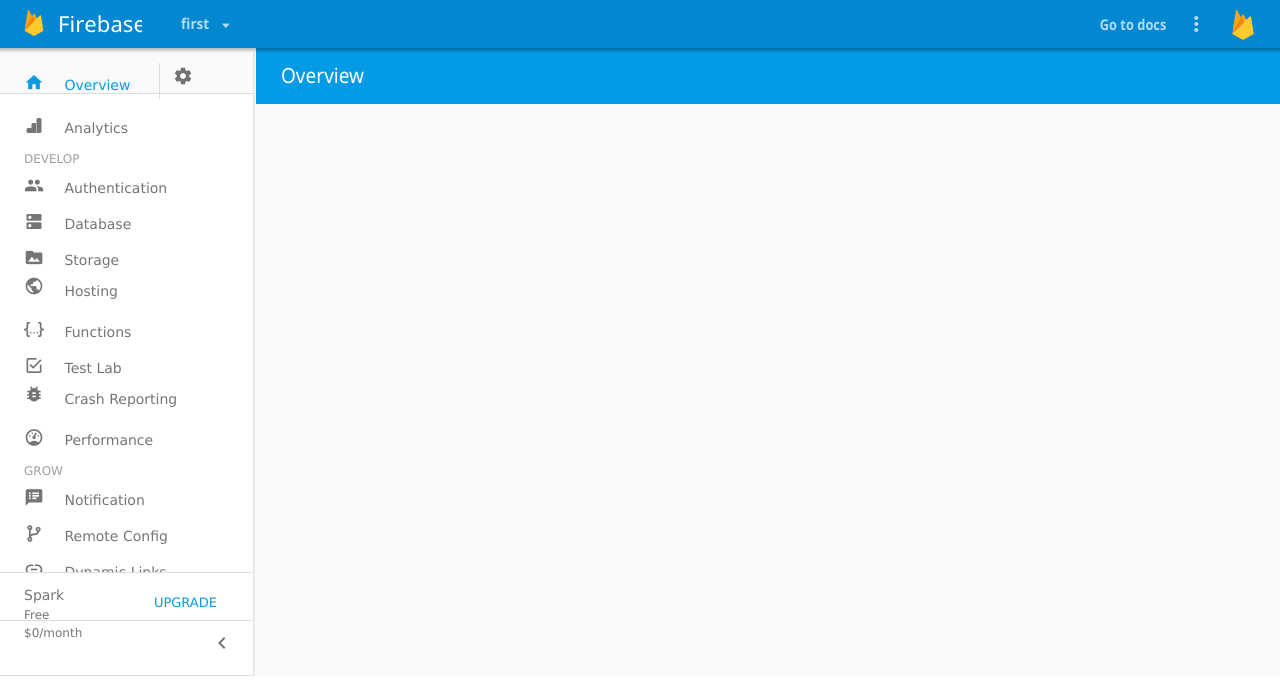
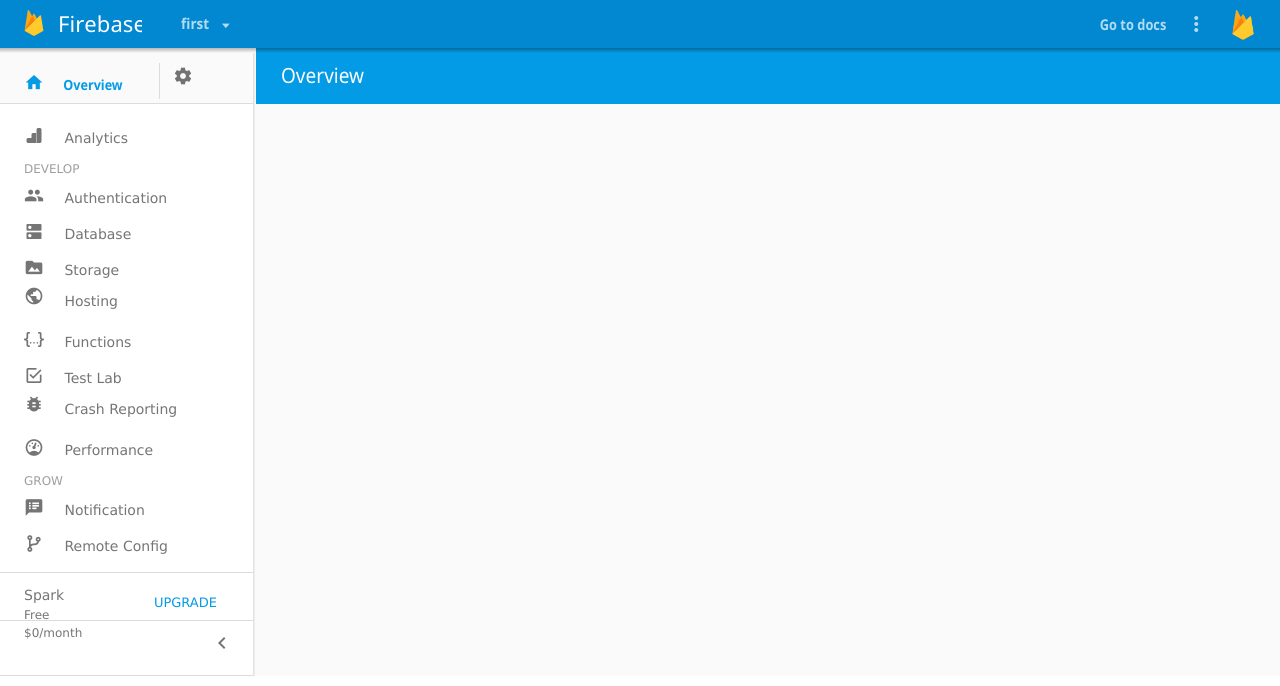
Before and after one commit to faryabimm/WEB_HW1, a plain HTML site: page HighCopy/index.html in a window 1280 px wide. Drawn offline with nearby package versions, Linux system fonts and the light colour scheme.

Commit message:
overview word added

```diff
--- a/HighCopy/Stylesheets/css/main.css
+++ b/HighCopy/Stylesheets/css/main.css
@@ -270,9 +270,26 @@
     height: 519px;
 }
 
+.left_nav_header_modifier{
+    display: -webkit-flex;
+    display: flex;
+    -webkit-flex-direction: row;
+    flex-direction: row;
+}
+
+.left_nav_header_overview_modifier{
+    font-size: 14px;
+    margin-top: -20px;
+    margin-left: 12px;
+    font-weight: bold;
+    display: inline-flex;
+    padding: 0 0 0 0;
+    transform: scale(0.9,1);
+}
 .firebase_left_nav .left_nav_header {
+
     width: 100%;
-    height: 41px;
+    height: 51px;
     background-color: #FAFAFA;
     color: #039BE5;
     border: 1px none #DCDCDC;
--- a/HighCopy/index.html
+++ b/HighCopy/index.html
@@ -64,10 +64,10 @@
             <div class="firebase_left_nav">
                 <div id="scrollable">
                     <div class="left_nav_header">
-                        <div class="flex-row-container">
+                        <div class="left_nav_header_modifier">
                             <div class="navbar_item">
                                 <i class="mdi mdi-home"></i>
-                                <span>Overview</span>
+                                <h1 class="left_nav_header_overview_modifier">Overview</h1>
                             </div>
                             <div class="navbar_item" id="settings">
                                 <i class="material-icons">settings</i>
```
